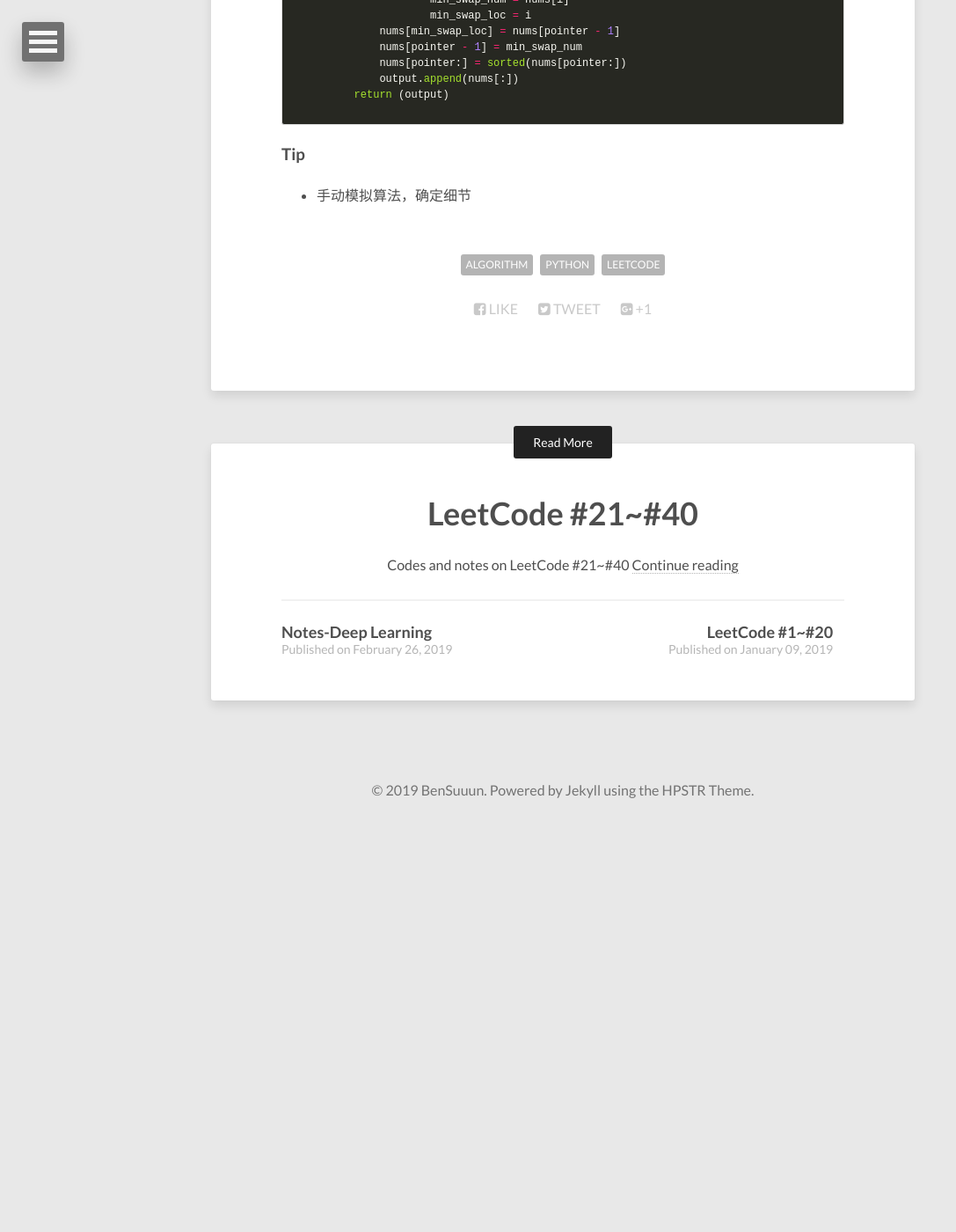
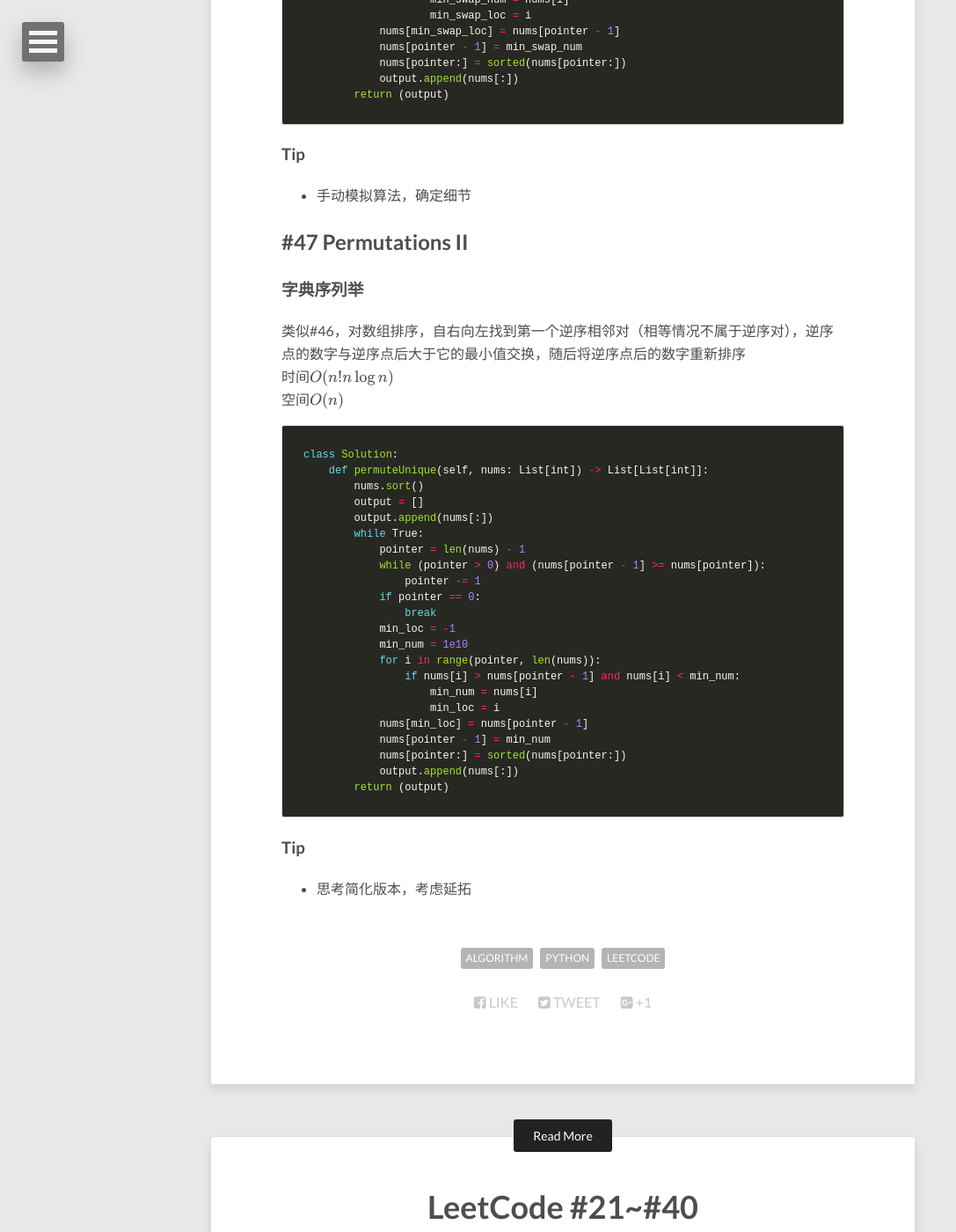
Before and after one commit to Wangbin-Sun/wangbin-sun.github.io, a Jekyll site: the page built from _posts/2019-03-29-leetcode-41-to-60.md, in a window 1280 px wide and 1400 px high, scrolled down 6416 px. Shown: the whole window at 88% size, without its empty margins (0-1087 px from the left). Built offline with Jekyll 4.4.1, drawn with Linux system fonts in a browser that asks for light colours; nearby versions of some CDN libraries; formulas are drawn with MathJax 3; before the commit the page ends 7355 px from its top, so only the background shows below that.

Commit message:
Update Leetcode to #47

````diff
--- a/_posts/2019-03-29-leetcode-41-to-60.md
+++ b/_posts/2019-03-29-leetcode-41-to-60.md
@@ -270,3 +270,38 @@
 
 ### Tip
 * 手动模拟算法，确定细节
+
+## #47 Permutations II
+
+### 字典序列举
+类似#46，对数组排序，自右向左找到第一个逆序相邻对（相等情况不属于逆序对），逆序点的数字与逆序点后大于它的最小值交换，随后将逆序点后的数字重新排序
+时间$O(n!n\log n)$
+空间$O(n)$
+
+```python
+class Solution:
+    def permuteUnique(self, nums: List[int]) -> List[List[int]]:
+        nums.sort()
+        output = []
+        output.append(nums[:])
+        while True:
+            pointer = len(nums) - 1
+            while (pointer > 0) and (nums[pointer - 1] >= nums[pointer]):
+                pointer -= 1
+            if pointer == 0:
+                break
+            min_loc = -1
+            min_num = 1e10
+            for i in range(pointer, len(nums)):
+                if nums[i] > nums[pointer - 1] and nums[i] < min_num:
+                    min_num = nums[i]
+                    min_loc = i
+            nums[min_loc] = nums[pointer - 1]
+            nums[pointer - 1] = min_num
+            nums[pointer:] = sorted(nums[pointer:])
+            output.append(nums[:])
+        return (output)
+```
+
+### Tip
+* 思考简化版本，考虑延拓
````
Also changed, not shown: 1 other file.
